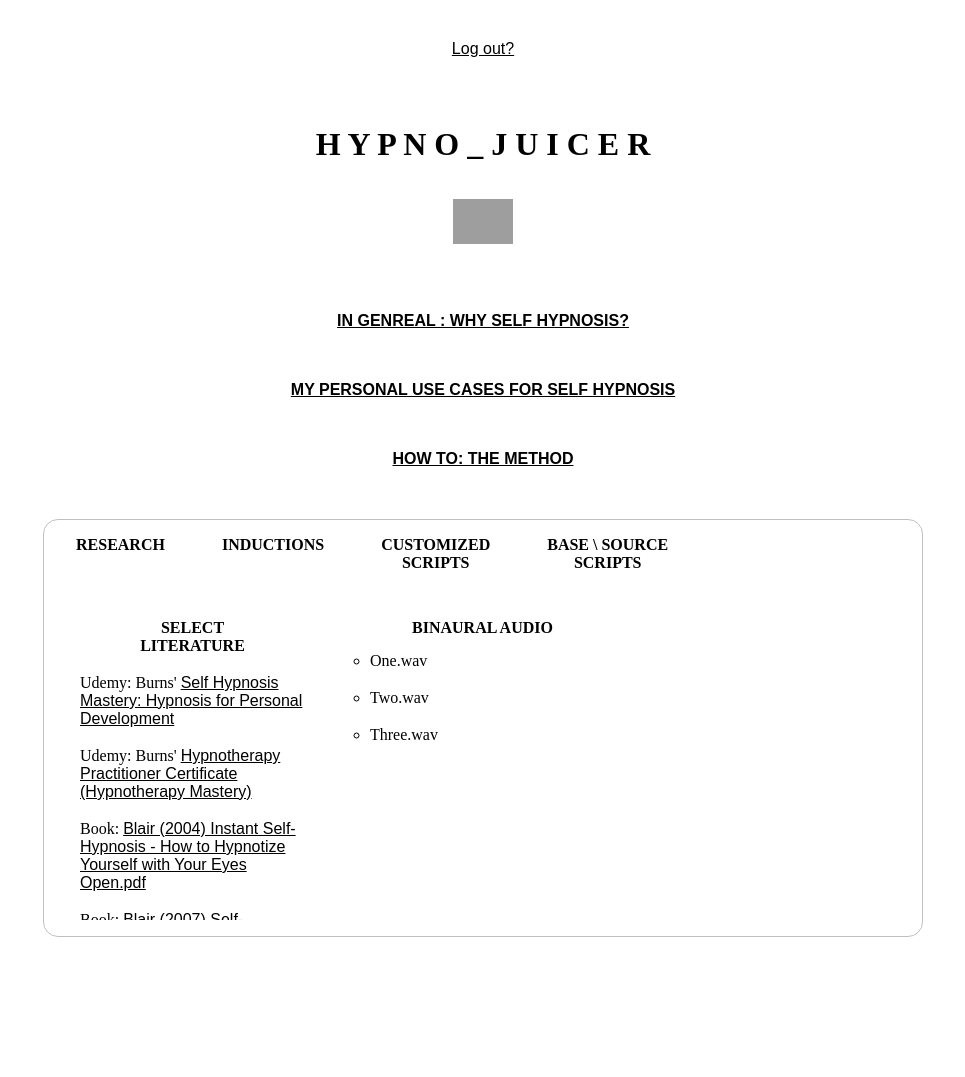
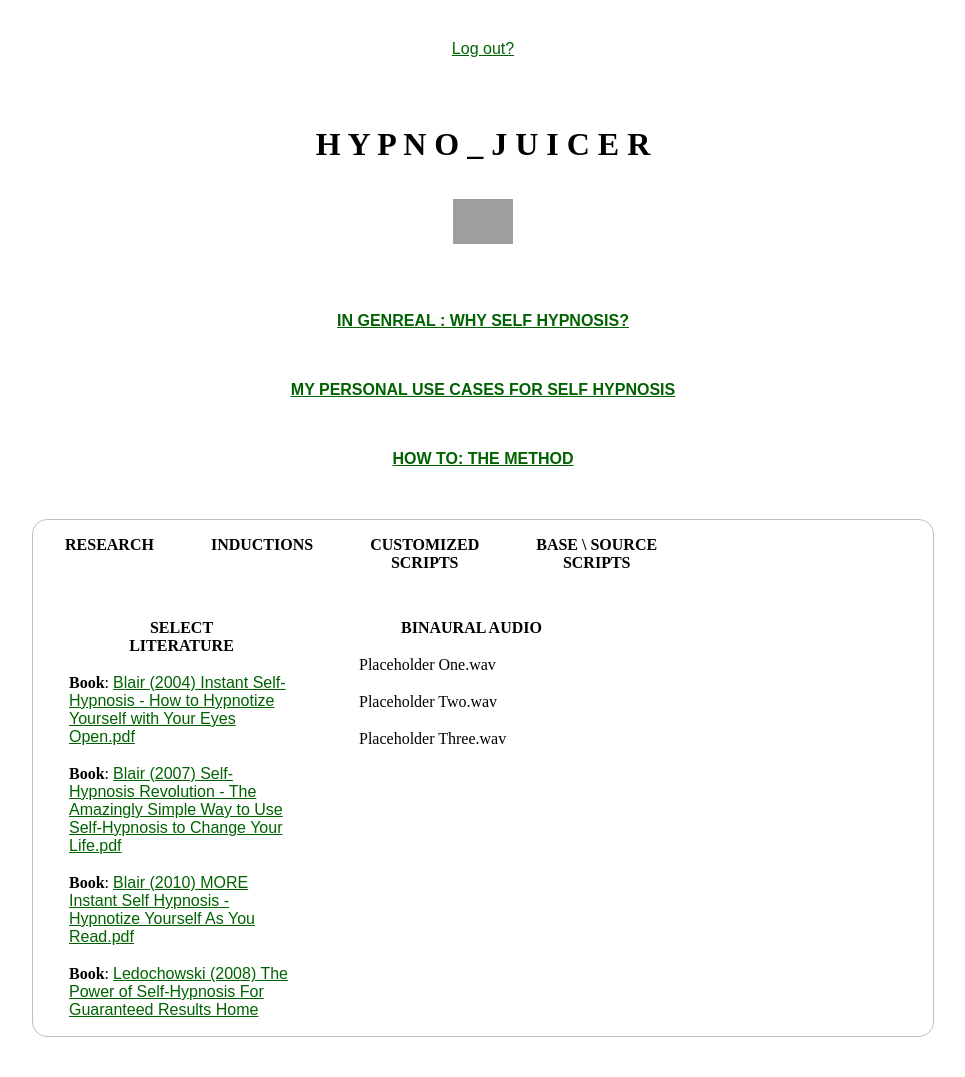
Before and after one commit to enoren5/hypno_mixer, a Django app: page / in a window 1280 px wide. Shown: the whole page, without its empty margins (157-1122 px from the left). Before the commit the page ends 937 px from the top, so only its background shows below. Run offline with Django 4.2, Linux system fonts and the light colour scheme; the visitor is signed in with stand-in values (Sample User, id 1); data that the repository does not hold is empty; grey boxes are pictures that could not be loaded.

Commit message:
Many minor CSS and formatting changes

```diff
--- a/contents/static/css/home.css
+++ b/contents/static/css/home.css
@@ -43,7 +43,7 @@ h4 {
     display: -webkit-flex;
     display: flex;
     width:75%;
-    max-width: 878px;
+    max-width: 900px;
   }
 .wrap    {
     -webkit-flex-wrap: wrap;
@@ -80,7 +80,7 @@ margin-right:25px;
 
 
 a {
-color: black;
+color: #006200;
 text-decoration: underline;
 /*text-decoration: none;*/
 font-family: sans-serif;
@@ -90,15 +90,16 @@ margin-top: 2rem;
 
 a:hover {
   text-decoration: none;
+  color: #2771b5;
 }
 
 a:active {
   color: gray;
 }
 
-a:visited {
+/*a:visited {
   color: indigo;
-}
+}*/
 
 img {
 width:80%;
@@ -109,14 +110,14 @@ margin-bottom: 50px;
 }
 
 .box {
-  max-height: 250px;
+  max-height: 350px;
   overflow: auto;
 }
 
 /* Scrollbar styles */
 ::-webkit-scrollbar {
-  width: 8px;
-  height: 8px;
+  width: 15px;
+  height: 0px;
   }
 
   ::-webkit-scrollbar-track {
--- a/contents/templates/contents/content_list.html
+++ b/contents/templates/contents/content_list.html
@@ -37,7 +37,7 @@
 
     <br><br>
 
-    <center><h4><a href="/preambles/routine">HOW TO: THE METHOD</a></h4></center>
+    <center><h4><a href="/preambles/method">HOW TO: THE METHOD</a></h4></center>
 
     <br><br>
 
@@ -95,12 +95,12 @@
 
     <h4> SELECT <br> LITERATURE </h4>
     <div class="box">
-        <li class="flex-item"> Udemy: Burns' <a href="https://www.udemy.com/course/self-hypnosis-mastery-hypnosis-for-personal-development/">Self Hypnosis Mastery: Hypnosis for Personal Development</a></li>
-        <li class="flex-item"> Udemy: Burns' <a href="https://www.udemy.com/course/hypnotherapy-mastery-the-ultimate-hypnotherapy-training/">Hypnotherapy Practitioner Certificate (Hypnotherapy Mastery)</a></li>
-        <li class="flex-item"> Book: <a href="{% static 'books/Blair_2004.pdf' %}">Blair (2004) Instant Self-Hypnosis - How to Hypnotize Yourself with Your Eyes Open.pdf</a></li>
-        <li class="flex-item"> Book: <a href="{% static 'books/Blair_2007.pdf' %}">Blair (2007) Self-Hypnosis Revolution - The Amazingly Simple Way to Use Self-Hypnosis to Change Your Life.pdf</a></li>
-        <li class="flex-item"> Book: <a href="{% static 'books/Blair_2010.pdf' %}">Blair (2010) MORE Instant Self Hypnosis - Hypnotize Yourself As You Read.pdf</a></li>
-        <li class="flex-item">Book:  <a href="{% static 'books/Ledochowski_2008.pdf' %}">Ledochowski (2008) The Power of Self-Hypnosis For Guaranteed Results Home Study Program Manual Final.pdf</a></li>
+        <li class="flex-item"> <strong>Book</strong>: <a href="{% static 'books/Blair_2004.pdf' %}">Blair (2004) Instant Self-Hypnosis - How to Hypnotize Yourself with Your Eyes Open.pdf</a></li>
+        <li class="flex-item"> <strong>Book</strong>: <a href="{% static 'books/Blair_2007.pdf' %}">Blair (2007) Self-Hypnosis Revolution - The Amazingly Simple Way to Use Self-Hypnosis to Change Your Life.pdf</a></li>
+        <li class="flex-item"> <strong>Book</strong>: <a href="{% static 'books/Blair_2010.pdf' %}">Blair (2010) MORE Instant Self Hypnosis - Hypnotize Yourself As You Read.pdf</a></li>
+        <li class="flex-item"><strong>Book</strong>:  <a href="{% static 'books/Ledochowski_2008.pdf' %}">Ledochowski (2008) The Power of Self-Hypnosis For Guaranteed Results Home Study Program Manual Final.pdf</a></li>
+        <li class="flex-item"> <strong>Udemy</strong>: Burns' <a href="https://www.udemy.com/course/self-hypnosis-mastery-hypnosis-for-personal-development/">Self Hypnosis Mastery: Hypnosis for Personal Development</a></li>
+        <li class="flex-item"> <strong>Udemy</strong>: Burns' <a href="https://www.udemy.com/course/hypnotherapy-mastery-the-ultimate-hypnotherapy-training/">Hypnotherapy Practitioner Certificate (Hypnotherapy Mastery)</a></li>
         <li class="flex-item"> Michael Newton's Life Between Lives? </li>
         <li class="flex-item"> Georgina Canon's books?</li>
     </div> <!-- end  box -->
@@ -108,9 +108,11 @@
 
     <ul>
         <h4> BINAURAL AUDIO </h4>
-        <li class="flex-item">One.wav</li>
-        <li class="flex-item">Two.wav</li>
-        <li class="flex-item">Three.wav</li>
+        <div class="box">
+        <li class="flex-item">Placeholder One.wav</li>
+        <li class="flex-item">Placeholder Two.wav</li>
+        <li class="flex-item">Placeholder Three.wav</li>
+        </div> <!-- end  box -->
     </ul>
 
 </div> <!-- end flex container -->
--- a/contents/templates/contents/preamble_detail.html
+++ b/contents/templates/contents/preamble_detail.html
@@ -6,7 +6,7 @@
 
     {% if preambles  %}
         <h1 class="title">{{preambles.title}}</h1>
-        <h3><em>Preamble</em></h3>
+        <!-- <h3><em>Preamble</em></h3> -->
         <div class=author>Author: {{preambles.author}}</div>
         <div class=detail>{{preambles.body|safe}}</div> <!-- end detail class -->
     {% endif %}
--- a/static/css/style.css
+++ b/static/css/style.css
@@ -6,7 +6,7 @@
 /* general style */
 body    { font: 17px/25px 'Merriweather', serif;
           margin: 0; padding: 0; font-weight: 400; color: black; }
-a       { color: #8F4B5D; font-weight: 400; }
+a       { color: green; font-weight: 400; }
 a:hover { color: #2771b5; }
 
 /* headlines */
@@ -86,7 +86,7 @@ div.entry-overview div.summary p    { display: inline; line-height: 25px; }
 div.entry-overview h1               { margin: 0; font-size: 17px;
                                       font-family: 'Merriweather', serif; }
 div.entry-overview h1:after         { content: " —"; color: black; }
-div.entry-overview h1 a             { color: #8F4B5D; }
+div.entry-overview h1 a             { color: green; }
 div.entry-overview div.summary,
 div.entry-overview div.date,
 div.entry-overview div.author,
@@ -133,3 +133,5 @@ span.strike     { text-decoration: line-through; }
     h2 { font-size: 36px; line-height: 38px; }
     h3 { font-size: 28px; line-height: 30px; }
 }
+
+.enlarge {font-size: 20px;}
```
